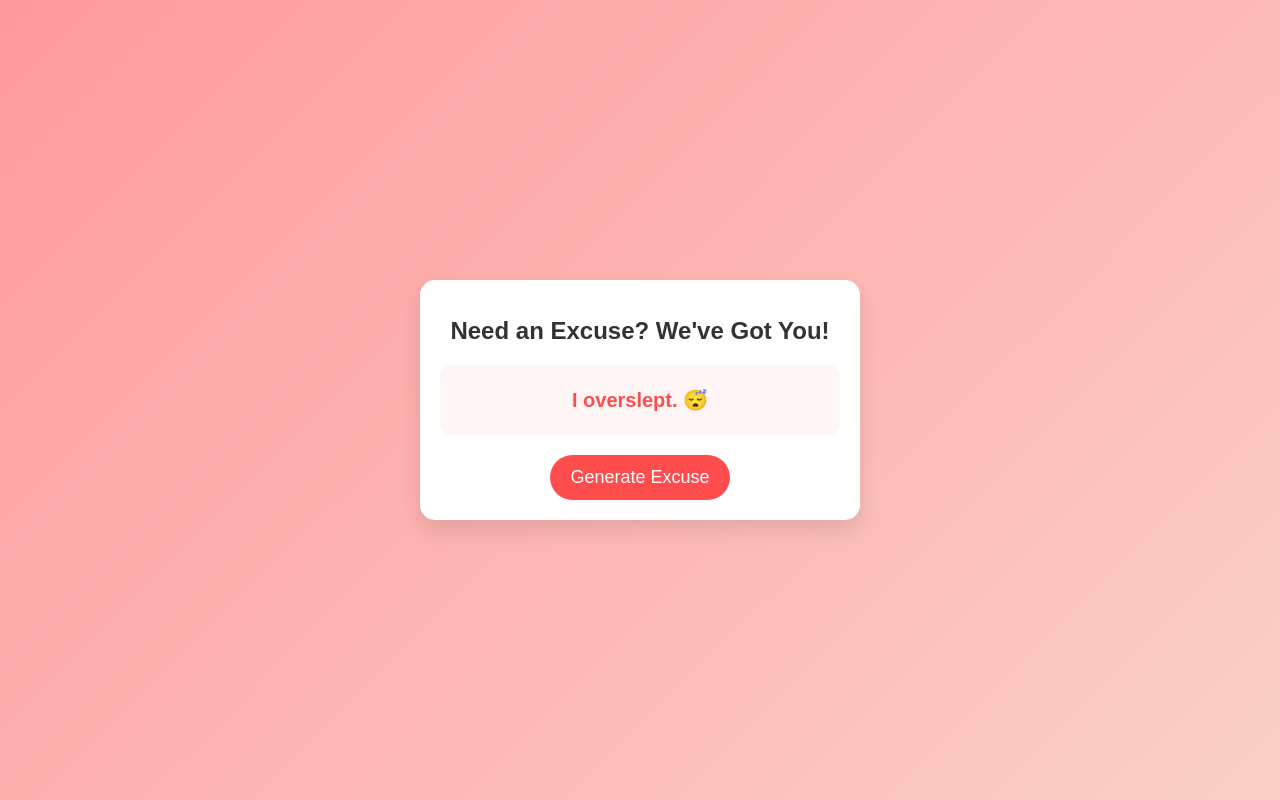
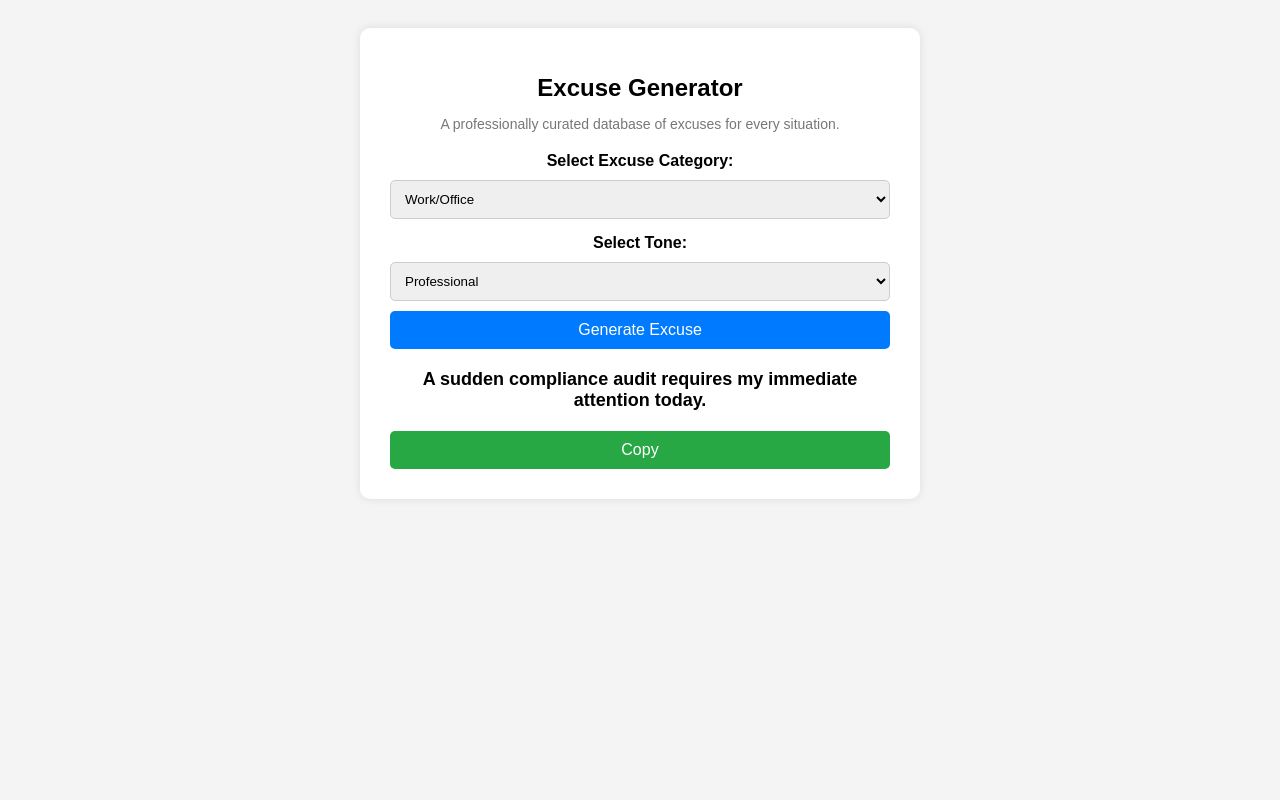
Before and after one commit to aritromallick/Excuse-Generator-, a plain HTML site: page index.html in a window 1280 px wide. Both pictures are taken after a click on the button "Generate Excuse". Drawn offline with Linux system fonts and the light colour scheme.

Commit message:
Update index.html

```diff
--- a/index.html
+++ b/index.html
@@ -3,101 +3,39 @@
 <head>
     <meta charset="UTF-8">
     <meta name="viewport" content="width=device-width, initial-scale=1.0">
-    <title>Excuse Generator</title>
-    <style>
-        body {
-            font-family: 'Poppins', sans-serif;
-            text-align: center;
-            background: linear-gradient(135deg, #ff9a9e, #fad0c4);
-            margin: 0;
-            padding: 0;
-            display: flex;
-            flex-direction: column;
-            justify-content: center;
-            align-items: center;
-            height: 100vh;
-        }
-        .container {
-            background: white;
-            padding: 20px;
-            border-radius: 15px;
-            box-shadow: 0 10px 20px rgba(0, 0, 0, 0.1);
-            max-width: 90%;
-            width: 400px;
-        }
-        h1 {
-            font-size: 24px;
-            color: #333;
-        }
-        .excuse-box {
-            font-size: 20px;
-            font-weight: bold;
-            color: #ff4d4d;
-            margin: 20px 0;
-            padding: 10px;
-            background: #fff5f5;
-            border-radius: 10px;
-            min-height: 50px;
-            display: flex;
-            align-items: center;
-            justify-content: center;
-        }
-        button {
-            background: #ff4d4d;
-            color: white;
-            border: none;
-            padding: 12px 20px;
-            font-size: 18px;
-            border-radius: 25px;
-            cursor: pointer;
-            transition: 0.3s;
-        }
-        button:hover {
-            background: #ff1a1a;
-        }
-        button:active {
-            transform: scale(0.95);
-        }
-        @media (max-width: 500px) {
-            .container {
-                width: 90%;
-            }
-            h1 {
-                font-size: 20px;
-            }
-            .excuse-box {
-                font-size: 18px;
-            }
-            button {
-                font-size: 16px;
-            }
-        }
-    </style>
+    <title>Excuse Generator - The Most Reliable Excuse Maker</title>
+    <link rel="stylesheet" href="styles.css">
 </head>
 <body>
     <div class="container">
-        <h1>Need an Excuse? We've Got You!</h1>
-        <div class="excuse-box" id="excuse">Click the button to generate an excuse! 😏</div>
+        <h1>Excuse Generator</h1>
+        <p class="subtitle">A professionally curated database of excuses for every situation.</p>
+
+        <label for="category">Select Excuse Category:</label>
+        <select id="category">
+            <option value="work">Work/Office</option>
+            <option value="school">School/College</option>
+            <option value="social">Social Events</option>
+            <option value="family">Family Obligations</option>
+            <option value="random">Random Funny</option>
+        </select>
+
+        <label for="tone">Select Tone:</label>
+        <select id="tone">
+            <option value="professional">Professional</option>
+            <option value="believable">Believable</option>
+            <option value="funny">Funny/Sarcastic</option>
+            <option value="dramatic">Over-the-Top</option>
+        </select>
+
         <button onclick="generateExcuse()">Generate Excuse</button>
+
+        <div id="result-container">
+            <p id="excuse"></p>
+            <button id="copy-btn" onclick="copyExcuse()">Copy</button>
+        </div>
     </div>
 
-    <script>
-        const excuses = [
-            "My dog ate my homework! 🐶",
-            "I got stuck in traffic. 🚦",
-            "I had a last-minute emergency. 🚨",
-            "My Wi-Fi went down. 📶",
-            "I overslept. 😴",
-            "I had a sudden family commitment. 👨‍👩‍👦"
-        ];
-
-        function generateExcuse() {
-            const excuseBox = document.getElementById("excuse");
-            const randomExcuse = excuses[Math.floor(Math.random() * excuses.length)];
-            excuseBox.textContent = randomExcuse;
-            excuseBox.style.animation = "shake 0.5s";
-            setTimeout(() => excuseBox.style.animation = "", 500);
-        }
-    </script>
+    <script src="script.js"></script>
 </body>
 </html>
```
